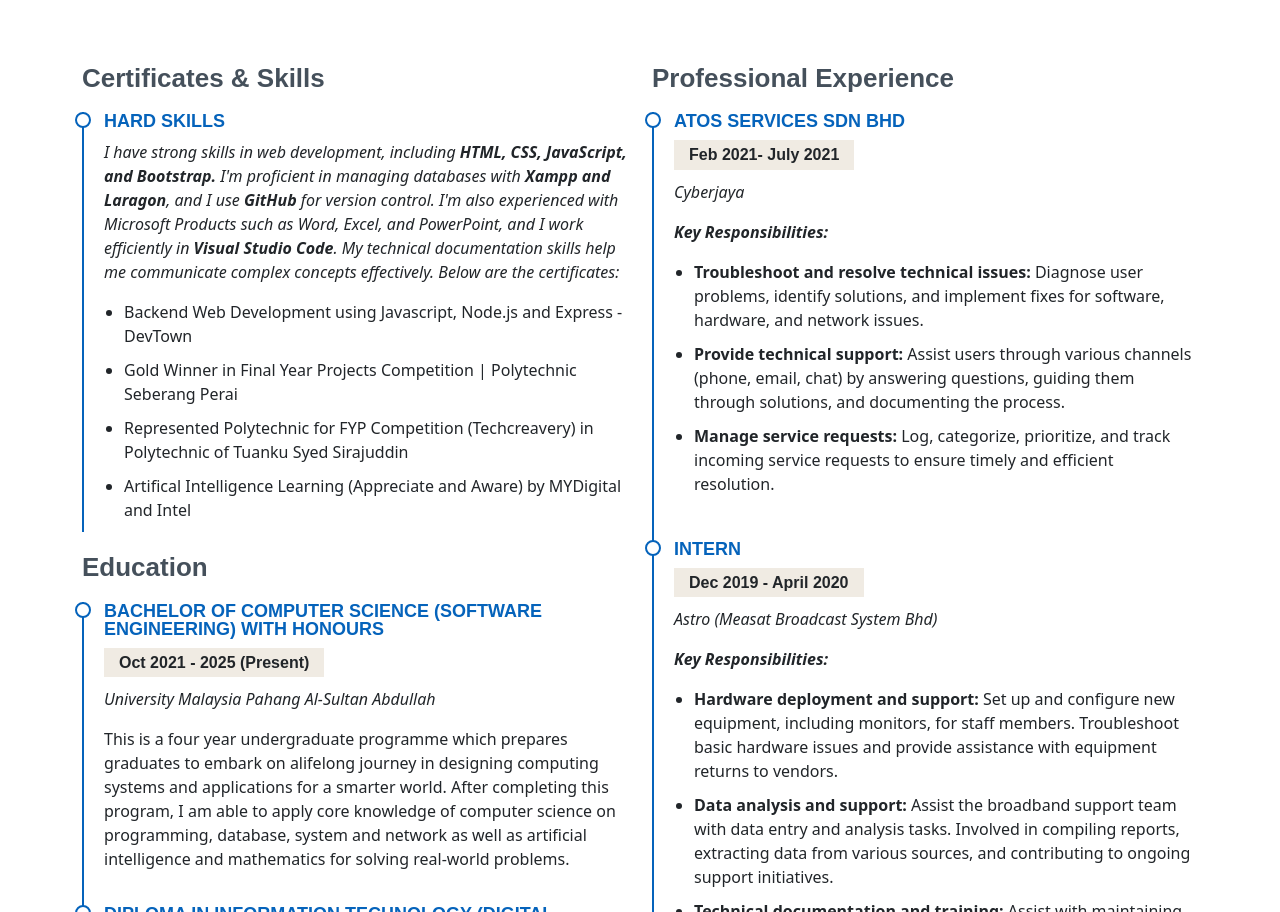
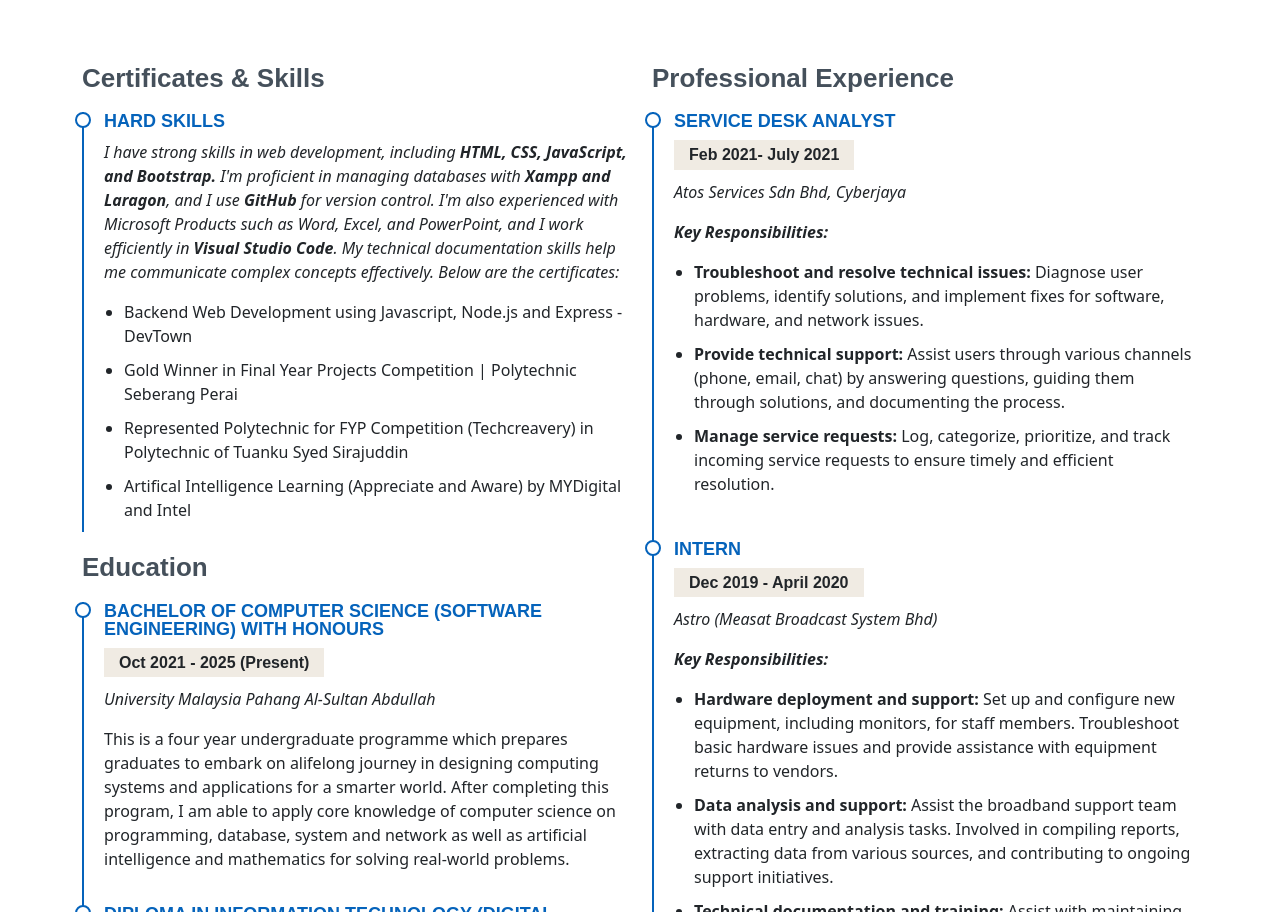
Before and after one commit to dinishnaikar/Portfolio_Capstone_Project, a plain HTML site: page index.html in a window 1280 px wide. Shown: the part 1409-2321 px from the top of the page. Drawn offline with nearby package versions, Linux system fonts and the light colour scheme; a web font is replaced by a local one.

Commit message:
changed portfolio

```diff
--- a/index.html
+++ b/index.html
@@ -150,9 +150,9 @@
             <div class="col-lg-6">
               <h3 class="resume-title">Professional Experience</h3>
               <div class="resume-item">
-                <h4>Atos Services Sdn Bhd</h4>
+                <h4>Service Desk Analyst</h4>
                 <h5>Feb 2021- July 2021</h5>
-                <p><em>Cyberjaya</em></p>
+                <p><em>Atos Services Sdn Bhd, Cyberjaya</em></p>
                 <p><em><strong>Key Responsibilities:</strong></em></p>
                 <ul>
                   <li><strong>Troubleshoot and resolve technical issues:</strong> Diagnose user
```
